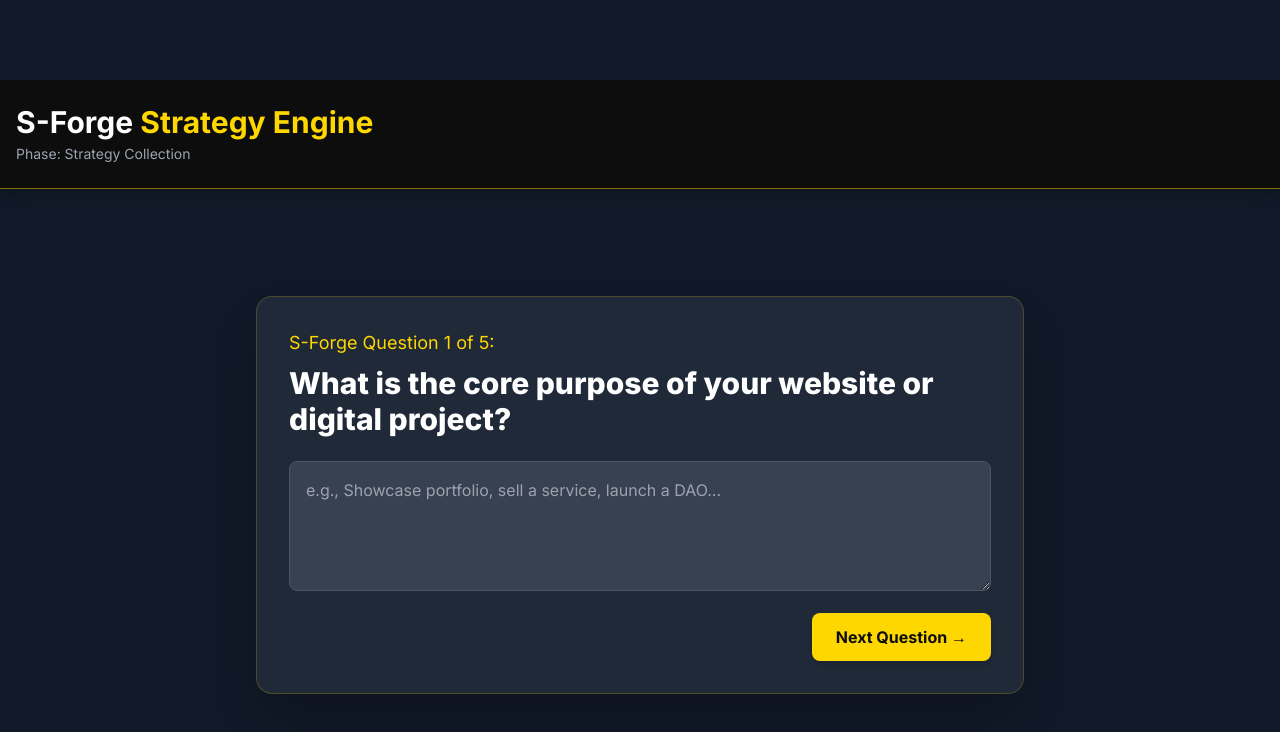
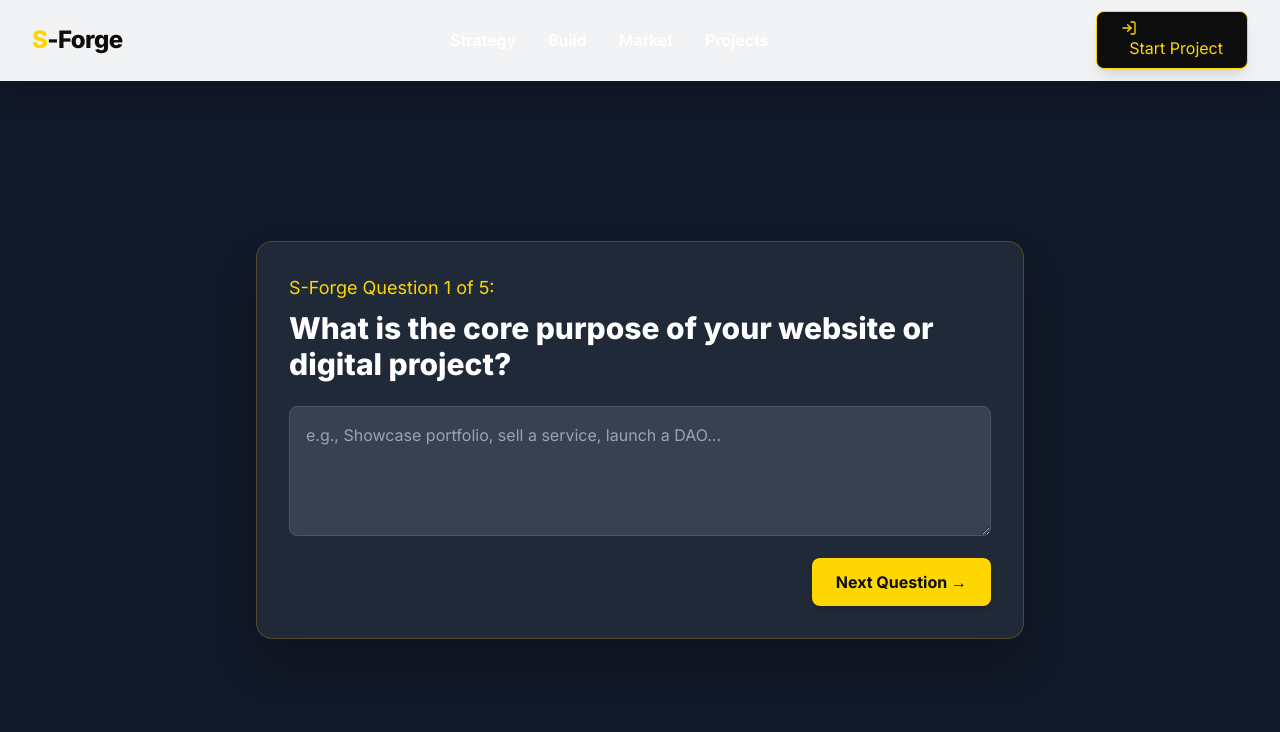
Before and after one commit to Solomough/s-forge, a React (Vite) app: page / in a window 1280 px wide. Both pictures are taken after a click on the button "Strategy". Shown: the top 732 px of the page. Built offline with nearby package versions, Linux system fonts and the light colour scheme.

Commit message:
Update StrategyInterface.jsx

```diff
--- a/src/components/StrategyInterface.jsx
+++ b/src/components/StrategyInterface.jsx
@@ -1,5 +1,8 @@
 import { useState } from 'react';
 import { motion, AnimatePresence } from 'framer-motion';
+// We need to import the SiteHeader to ensure consistent navigation
+import SiteHeader from './SiteHeader.jsx';
+import { AlertTriangle } from 'lucide-react'; // For the input validation
 
 // S-Forge Core Questions (from our Stage 1 Strategy)
 const strategyQuestions = [
@@ -12,25 +15,29 @@ const strategyQuestions = [
 
 const promptVariants = {
   hidden: { opacity: 0, y: 10 },
-  visible: { opacity: 1, y: 0, transition: { type: "spring", stiffness: 120 } }
+  visible: { opacity: 1, y: 0, transition: { type: "spring", stiffness: 120 } },
+  exit: { opacity: 0, y: -10 }
 };
 
-const StrategyInterface = () => {
+const StrategyInterface = ({ onViewEngine }) => {
   const [currentStep, setCurrentStep] = useState(0); // 0-4 are questions
   const [answers, setAnswers] = useState({});
   const [isProcessing, setIsProcessing] = useState(false);
-  const [isBlueprintReady, setIsBlueprintReady] = useState(false); // New state for final transition
+  const [isBlueprintReady, setIsBlueprintReady] = useState(false);
+  const [inputError, setInputError] = useState(null);
 
   const currentQuestion = strategyQuestions[currentStep];
 
   const handleNext = (e) => {
     e.preventDefault();
 
-    // Check if current answer is empty before proceeding
-    if (currentStep < strategyQuestions.length && !answers[currentQuestion.id]) {
-      alert("Please provide an answer before moving to the next question.");
+    // Custom validation (replacing alert())
+    if (currentStep < strategyQuestions.length && !answers[currentQuestion.id]?.trim()) {
+      setInputError("Your strategist requires input to proceed. Please provide a detailed answer.");
       return;
     }
+
+    setInputError(null);
 
     if (currentStep < strategyQuestions.length - 1) {
       // Move to the next question
@@ -44,6 +51,7 @@ const StrategyInterface = () => {
       setTimeout(() => {
         setIsProcessing(false);
         setIsBlueprintReady(true);
+        // This is where the actual API call will go in the backend phase
         console.log("[STRATEGY ENGINE] Project Blueprint Generated. Ready for Build Engine.");
       }, 3500); // 3.5 second simulated processing time
     }
@@ -54,11 +62,14 @@ const StrategyInterface = () => {
       ...answers,
       [currentQuestion.id]: value
     });
+    // Clear error message when user starts typing
+    if (inputError) setInputError(null);
   };
 
-  // Placeholder for triggering the next phase (Build Engine)
+  // New: Function to transition to the Build Engine Details page
   const launchBuildCanvas = () => {
-      alert("Launching Build Canvas! (Simulation). In a real application, the generated code files would now appear in the editor.");
+      // Navigates to the Build Engine Details view using the App router
+      onViewEngine('build-details');
       console.log("[S-FORGE] Transitioning to Build Canvas with Blueprint Data.");
   }
 
@@ -73,6 +84,7 @@ const StrategyInterface = () => {
                 variants={promptVariants}
                 initial="hidden"
                 animate="visible"
+                exit="exit"
                 className="text-center"
               >
                 <p className="text-s-accent text-2xl mb-4">⚙️ **Strategy Complete!**</p>
@@ -93,6 +105,7 @@ const StrategyInterface = () => {
                 variants={promptVariants}
                 initial="hidden"
                 animate="visible"
+                exit="exit"
                 className="text-center"
               >
                 <p className="text-s-accent text-2xl mb-4">✅ **Blueprint Ready: Output 1/3 Complete!**</p>
@@ -119,7 +132,7 @@ const StrategyInterface = () => {
                 variants={promptVariants}
                 initial="hidden"
                 animate="visible"
-                exit="hidden"
+                exit="exit"
               >
                 <p className="text-s-accent text-lg mb-2 font-medium">S-Forge Question {currentStep + 1} of {strategyQuestions.length}:</p>
                 <h2 className="text-3xl font-extrabold text-s-background mb-6">
@@ -135,6 +148,18 @@ const StrategyInterface = () => {
                     required
                     className="w-full p-4 rounded-lg bg-gray-700 text-white border border-gray-600 focus:border-s-accent focus:ring-1 focus:ring-s-accent transition duration-300"
                   />
+
+                  {inputError && (
+                    <motion.p
+                        initial={{ opacity: 0, y: 5 }}
+                        animate={{ opacity: 1, y: 0 }}
+                        className="flex items-center space-x-2 text-red-400 mt-2 text-sm font-medium"
+                    >
+                        <AlertTriangle className="w-4 h-4"/>
+                        <span>{inputError}</span>
+                    </motion.p>
+                  )}
+
                   <div className="flex justify-end mt-4">
                     <button
                       type="submit"
@@ -151,22 +176,16 @@ const StrategyInterface = () => {
 
 
   return (
-    <div className="min-h-screen bg-gray-900 text-s-background flex flex-col pt-20">
+    <div className="min-h-screen bg-gray-900 text-s-background flex flex-col">
 
-      {/* Strategy Header */}
-      <header className="py-6 bg-s-primary shadow-lg border-b border-s-accent/50">
-        <div className="container mx-auto px-4">
-          <h1 className="text-3xl font-bold text-s-accent">
-            <span className="text-s-background">S-Forge</span> Strategy Engine
-          </h1>
-          <p className="text-sm text-gray-400 mt-1">
-            Phase: {isBlueprintReady ? 'Blueprint Ready' : isProcessing ? 'Processing' : `Strategy Collection`}
-          </p>
-        </div>
-      </header>
+      {/* 1. Global Header for navigation consistency */}
+      <SiteHeader
+        onLaunchTool={() => onViewEngine('strategy-tool')} // Allows user to restart the tool
+        onViewEngine={onViewEngine}
+      />
 
-      {/* Main Conversational Area */}
-      <main className="flex-grow container mx-auto px-4 py-12 flex items-center justify-center">
+      {/* Main Conversational Area - uses pt-20 to clear fixed header */}
+      <main className="flex-grow container mx-auto px-4 py-12 flex items-center justify-center pt-32">
         <div className="w-full max-w-3xl bg-gray-800 p-8 rounded-2xl shadow-2xl border border-s-accent/20">
 
           <AnimatePresence mode="wait">
```
